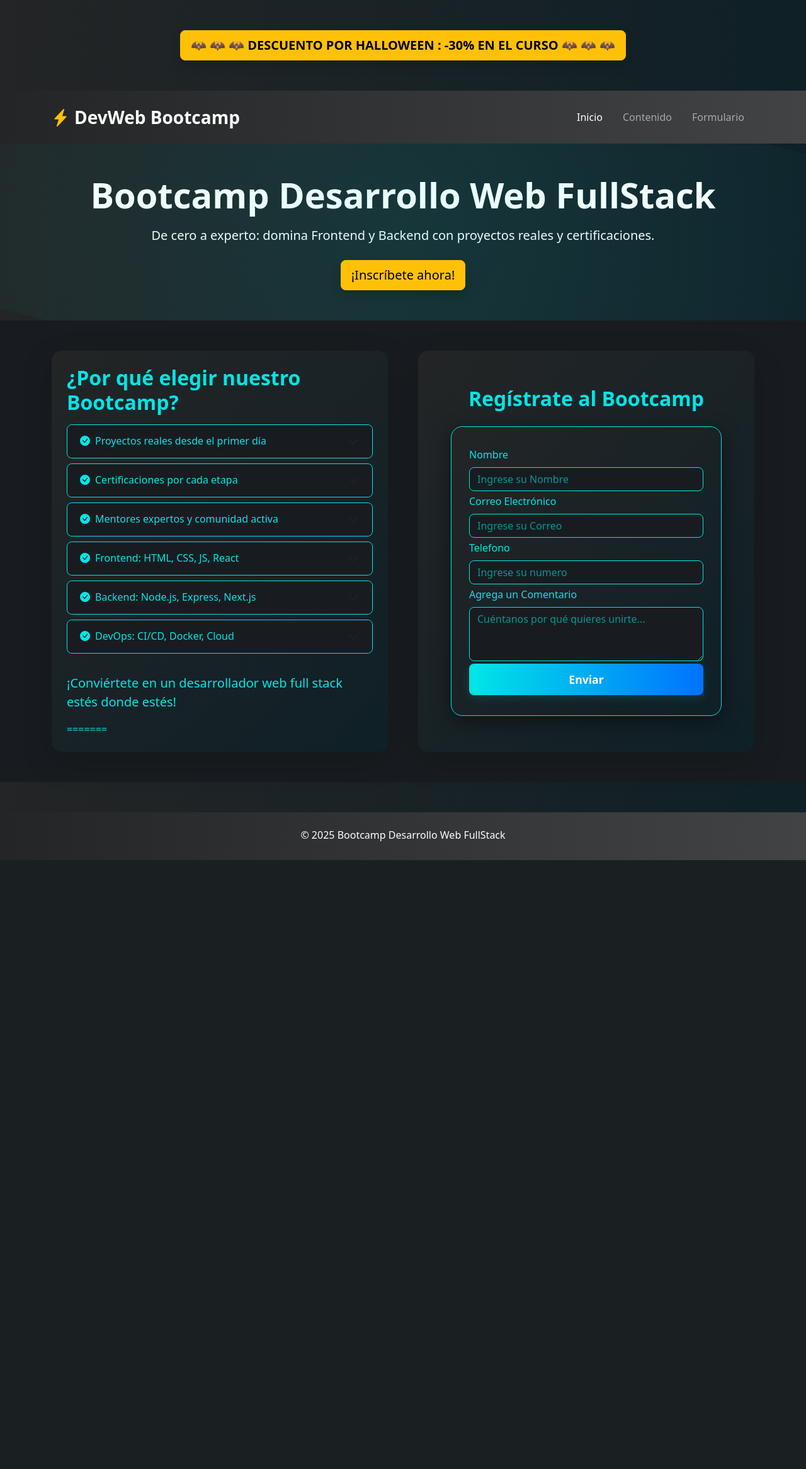
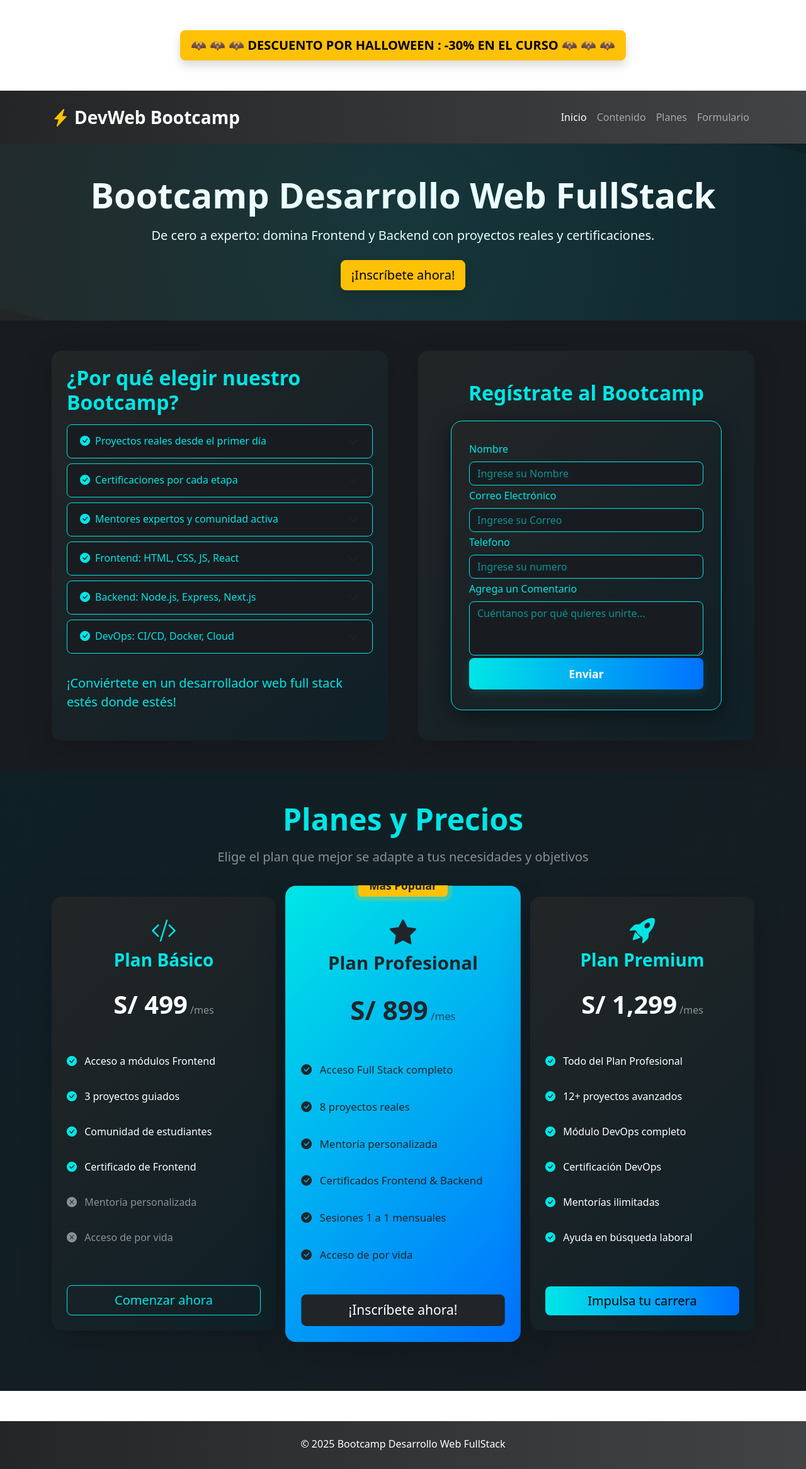
Before and after one commit to RobeSeba/landing-page-full-stack, a PHP site: page / in a window 1280 px wide. Shown: the whole page at 63% size. Before the commit the page ends 1366 px from the top, so only its background shows below. Run offline with PHP 8.4, Linux system fonts and the light colour scheme.

Commit message:
Solucion de conflictos con tablas

```diff
--- a/css/style.css
+++ b/css/style.css
@@ -8,28 +8,26 @@ html {
     scroll-behavior: smooth;
 }
 
-body{
-    background: linear-gradient(90deg, #232526 0%, #0f2027 100%);
-    color: #fff;
-    overflow-x: hidden;
+
+
+/* =========================
+   PRICING CARDS SECTION
+   ========================= */
+
+.pricing-card {
+    position: relative;
+    overflow: hidden;
 }
 
-/* =========================
-   EFECTOS HOVER AVANZADOS
-   ========================= */
-
-/* Navbar hover effects */
-.navbar-nav .nav-link {
-    position: relative;
-    transition: all 0.3s ease;
-    padding: 8px 16px !important;
-    border-radius: 8px;
-}
-
-.navbar-nav .nav-link:hover {
-    color: #00e6e6 !important;
-    transform: translateY(-2px);
-    background: rgba(0, 230, 230, 0.1);
+.pricing-card::after {
+    content: '';
+    position: absolute;
+    top: 0;
+    left: -100%;
+    width: 100%;
+    height: 100%;
+    background: linear-gradient(90deg, transparent, rgba(255, 255, 255, 0.05), transparent);
+    transition: all 0.6s ease;
 }
 
 .navbar-nav .nav-link::after {
@@ -374,5 +372,194 @@ body{
         opacity: 1;
     }
 
+}
+
+/* =========================
+   PRICING CARDS SECTION
+   ========================= */
+
+.pricing-card {
+    position: relative;
+    overflow: hidden;
+}
+
+.pricing-card::after {
+    content: '';
+    position: absolute;
+    top: 0;
+    left: -100%;
+    width: 100%;
+    height: 100%;
+    background: linear-gradient(90deg, transparent, rgba(255, 255, 255, 0.05), transparent);
+    transition: all 0.6s ease;
+}
+
+.pricing-card:hover::after {
+    left: 100%;
+}
+
+.pricing-card:hover {
+    transform: translateY(-10px) scale(1.03) !important;
+    box-shadow: 0 25px 50px rgba(0, 230, 230, 0.3) !important;
+}
+
+.pricing-card .pricing-amount {
+    position: relative;
+    display: inline-block;
+}
+
+.pricing-card .pricing-amount::after {
+    content: '';
+    position: absolute;
+    bottom: -5px;
+    left: 50%;
+    width: 0;
+    height: 2px;
+    background: linear-gradient(90deg, #00e6e6, #0072ff);
+    transition: all 0.3s ease;
+    transform: translateX(-50%);
+}
+
+.pricing-card:hover .pricing-amount::after {
+    width: 100%;
+}
+
+/* Badge animado para el plan más popular */
+.badge.bg-warning {
+    animation: pulse-badge 2s ease-in-out infinite;
+}
+
+@keyframes pulse-badge {
+    0%, 100% {
+        transform: scale(1);
+        box-shadow: 0 0 0 0 rgba(255, 193, 7, 0.7);
+    }
+    50% {
+        transform: scale(1.05);
+        box-shadow: 0 0 0 10px rgba(255, 193, 7, 0);
+    }
+}
+
+/* Efectos en los iconos de las tarjetas */
+.pricing-card .bi {
+    transition: all 0.3s ease;
+}
+
+.pricing-card:hover .bi-code-slash,
+.pricing-card:hover .bi-rocket-takeoff-fill {
+    transform: scale(1.2) rotate(10deg);
+}
+
+.pricing-card:hover .bi-star-fill {
+    animation: rotate-star 1s ease-in-out;
+}
+
+@keyframes rotate-star {
+    0%, 100% { transform: rotate(0deg) scale(1); }
+    25% { transform: rotate(-15deg) scale(1.1); }
+    50% { transform: rotate(0deg) scale(1.2); }
+    75% { transform: rotate(15deg) scale(1.1); }
+}
+
+/* Responsive adjustments for pricing section */
+@media (max-width: 991px) {
+    .pricing-card.position-relative {
+        transform: scale(1) !important;
+        margin-top: 2rem;
+    }
+}
+
+@media (max-width: 768px) {
+    .pricing-card {
+        margin-bottom: 1rem;
+    }
+}
+
+/* =========================
+   CAROUSEL PRICING MOBILE
+   ========================= */
+
+/* Indicadores del carrusel personalizados */
+#pricingCarousel .carousel-indicators {
+    bottom: -40px;
+}
+
+#pricingCarousel .carousel-indicators button {
+    width: 12px;
+    height: 12px;
+    border-radius: 50%;
+    background-color: rgba(0, 230, 230, 0.3);
+    border: none;
+    margin: 0 5px;
+    transition: all 0.3s ease;
+}
+
+#pricingCarousel .carousel-indicators button.active {
+    background-color: #00e6e6;
+    width: 30px;
+    border-radius: 6px;
+}
+
+/* Controles del carrusel personalizados */
+#pricingCarousel .carousel-control-prev,
+#pricingCarousel .carousel-control-next {
+    width: 50px;
+    height: 50px;
+    top: 50%;
+    transform: translateY(-50%);
+    background: rgba(0, 230, 230, 0.2);
+    border-radius: 50%;
+    opacity: 1;
+    transition: all 0.3s ease;
+}
+
+#pricingCarousel .carousel-control-prev {
+    left: -15px;
+}
+
+#pricingCarousel .carousel-control-next {
+    right: -15px;
+}
+
+#pricingCarousel .carousel-control-prev:hover,
+#pricingCarousel .carousel-control-next:hover {
+    background: rgba(0, 230, 230, 0.4);
+    transform: translateY(-50%) scale(1.1);
+}
+
+#pricingCarousel .carousel-control-prev-icon,
+#pricingCarousel .carousel-control-next-icon {
+    filter: brightness(0) invert(1);
+}
+
+/* Transiciones suaves del carrusel */
+#pricingCarousel .carousel-item {
+    transition: transform 0.6s ease-in-out;
+}
+
+/* Espaciado del carrusel */
+#pricingCarousel .carousel-inner {
+    padding: 20px 0;
+}
+
+/* Hacer las tarjetas del carrusel más táctiles en móvil */
+@media (max-width: 767px) {
+    #pricingCarousel .pricing-card {
+        transform: none !important;
+    }
+
+    #pricingCarousel .carousel-control-prev,
+    #pricingCarousel .carousel-control-next {
+        width: 40px;
+        height: 40px;
+    }
+
+    #pricingCarousel .carousel-control-prev {
+        left: -10px;
+    }
+
+    #pricingCarousel .carousel-control-next {
+        right: -10px;
+    }
 
 }
--- a/index.html
+++ b/index.html
@@ -38,6 +38,9 @@
             </li>
             <li class="nav-item">
               <a class="nav-link" href="#contenido">Contenido</a>
+            </li>
+            <li class="nav-item">
+              <a class="nav-link" href="#planes">Planes</a>
             </li>
             <li class="nav-item">
               <a class="nav-link" href="#formulario">Formulario</a>
@@ -148,8 +151,6 @@
                 </div>
               </div>
               <p class="fs-5 mt-4">¡Conviértete en un desarrollador web full stack estés donde estés!</p>
-=======
-
             </div>
           </div>
           <div class="col-lg-6 d-flex flex-column justify-content-center">
@@ -193,8 +194,341 @@
         </div>
       </div>
     </section>
+
+    <!-- Sección de Planes y Precios -->
+    <section class="py-5" id="planes" style="background: linear-gradient(135deg, #0f2027 0%, #181c20 100%);">
+      <div class="container">
+        <div class="text-center mb-5">
+          <h2 class="display-5 fw-bold mb-3" style="color: #00e6e6;">Planes y Precios</h2>
+          <p class="lead text-white-50">Elige el plan que mejor se adapte a tus necesidades y objetivos</p>
+        </div>
+
+        <!-- Carrusel para móviles -->
+        <div id="pricingCarousel" class="carousel slide d-md-none" data-bs-ride="carousel">
+          <div class="carousel-indicators">
+            <button type="button" data-bs-target="#pricingCarousel" data-bs-slide-to="0" class="active" aria-current="true" aria-label="Plan Básico"></button>
+            <button type="button" data-bs-target="#pricingCarousel" data-bs-slide-to="1" aria-label="Plan Profesional"></button>
+            <button type="button" data-bs-target="#pricingCarousel" data-bs-slide-to="2" aria-label="Plan Premium"></button>
+          </div>
+
+          <div class="carousel-inner pb-5">
+            <!-- Plan Básico - Slide 1 -->
+            <div class="carousel-item active">
+              <div class="d-flex justify-content-center px-3">
+                <div class="card border-0 shadow-lg rounded-4 pricing-card" style="background: linear-gradient(135deg, #232526 0%, #0f2027 100%); transition: transform 0.3s ease; width: 100%; max-width: 400px;">
+                  <div class="card-body p-4 d-flex flex-column">
+                    <div class="text-center mb-4">
+                      <i class="bi bi-code-slash fs-1 mb-3" style="color: #00e6e6;"></i>
+                      <h3 class="fw-bold" style="color: #00e6e6;">Plan Básico</h3>
+                      <div class="pricing-amount my-3">
+                        <span class="fs-1 fw-bold text-white">S/ 49.90</span>
+                        <span class="text-white-50">/mes</span>
+                      </div>
+                    </div>
+
+                    <ul class="list-unstyled mb-4 flex-grow-1">
+                      <li class="mb-3 text-white">
+                        <i class="bi bi-check-circle-fill me-2" style="color: #00e6e6;"></i>
+                        Acceso a módulos Frontend
+                      </li>
+                      <li class="mb-3 text-white">
+                        <i class="bi bi-check-circle-fill me-2" style="color: #00e6e6;"></i>
+                        3 proyectos guiados
+                      </li>
+                      <li class="mb-3 text-white">
+                        <i class="bi bi-check-circle-fill me-2" style="color: #00e6e6;"></i>
+                        Comunidad de estudiantes
+                      </li>
+                      <li class="mb-3 text-white">
+                        <i class="bi bi-check-circle-fill me-2" style="color: #00e6e6;"></i>
+                        Certificado de Frontend
+                      </li>
+                      <li class="mb-3 text-white-50">
+                        <i class="bi bi-x-circle-fill me-2"></i>
+                        Mentoría personalizada
+                      </li>
+                      <li class="mb-3 text-white-50">
+                        <i class="bi bi-x-circle-fill me-2"></i>
+                        Acceso de por vida
+                      </li>
+                    </ul>
+
+                    <a href="#formulario" class="btn btn-outline-info btn-lg w-100" style="border-color: #00e6e6; color: #00e6e6;">
+                      Comenzar ahora
+                    </a>
+                  </div>
+                </div>
+              </div>
+            </div>
+
+            <!-- Plan Profesional - Slide 2 -->
+            <div class="carousel-item">
+              <div class="d-flex justify-content-center px-3">
+                <div class="card border-0 shadow-lg rounded-4 pricing-card position-relative" style="background: linear-gradient(135deg, #00e6e6 0%, #0072ff 100%); transition: transform 0.3s ease; width: 100%; max-width: 400px;">
+                  <div class="position-absolute top-0 start-50 translate-middle">
+                    <span class="badge bg-warning text-dark px-3 py-2 fs-6">Más Popular</span>
+                  </div>
+                  <div class="card-body p-4 d-flex flex-column">
+                    <div class="text-center mb-4 mt-3">
+                      <i class="bi bi-star-fill fs-1 mb-3 text-dark"></i>
+                      <h3 class="fw-bold text-dark">Plan Profesional</h3>
+                      <div class="pricing-amount my-3">
+                        <span class="fs-1 fw-bold text-dark">S/ 89.90</span>
+                        <span class="text-dark opacity-75">/mes</span>
+                      </div>
+                    </div>
+
+                    <ul class="list-unstyled mb-4 flex-grow-1">
+                      <li class="mb-3 text-dark">
+                        <i class="bi bi-check-circle-fill me-2"></i>
+                        Acceso Full Stack completo
+                      </li>
+                      <li class="mb-3 text-dark">
+                        <i class="bi bi-check-circle-fill me-2"></i>
+                        8 proyectos reales
+                      </li>
+                      <li class="mb-3 text-dark">
+                        <i class="bi bi-check-circle-fill me-2"></i>
+                        Mentoría personalizada
+                      </li>
+                      <li class="mb-3 text-dark">
+                        <i class="bi bi-check-circle-fill me-2"></i>
+                        Certificados Frontend & Backend
+                      </li>
+                      <li class="mb-3 text-dark">
+                        <i class="bi bi-check-circle-fill me-2"></i>
+                        Sesiones 1 a 1 mensuales
+                      </li>
+                      <li class="mb-3 text-dark">
+                        <i class="bi bi-check-circle-fill me-2"></i>
+                        Acceso de por vida
+                      </li>
+                    </ul>
+
+                    <a href="#formulario" class="btn btn-dark btn-lg w-100">
+                      ¡Inscríbete ahora!
+                    </a>
+                  </div>
+                </div>
+              </div>
+            </div>
+
+            <!-- Plan Premium - Slide 3 -->
+            <div class="carousel-item">
+              <div class="d-flex justify-content-center px-3">
+                <div class="card border-0 shadow-lg rounded-4 pricing-card" style="background: linear-gradient(135deg, #232526 0%, #0f2027 100%); transition: transform 0.3s ease; width: 100%; max-width: 400px;">
+                  <div class="card-body p-4 d-flex flex-column">
+                    <div class="text-center mb-4">
+                      <i class="bi bi-rocket-takeoff-fill fs-1 mb-3" style="color: #00e6e6;"></i>
+                      <h3 class="fw-bold" style="color: #00e6e6;">Plan Premium</h3>
+                      <div class="pricing-amount my-3">
+                        <span class="fs-1 fw-bold text-white">S/ 129.90</span>
+                        <span class="text-white-50">/mes</span>
+                      </div>
+                    </div>
+
+                    <ul class="list-unstyled mb-4 flex-grow-1">
+                      <li class="mb-3 text-white">
+                        <i class="bi bi-check-circle-fill me-2" style="color: #00e6e6;"></i>
+                        Todo del Plan Profesional
+                      </li>
+                      <li class="mb-3 text-white">
+                        <i class="bi bi-check-circle-fill me-2" style="color: #00e6e6;"></i>
+                        12+ proyectos avanzados
+                      </li>
+                      <li class="mb-3 text-white">
+                        <i class="bi bi-check-circle-fill me-2" style="color: #00e6e6;"></i>
+                        Módulo DevOps completo
+                      </li>
+                      <li class="mb-3 text-white">
+                        <i class="bi bi-check-circle-fill me-2" style="color: #00e6e6;"></i>
+                        Certificación DevOps
+                      </li>
+                      <li class="mb-3 text-white">
+                        <i class="bi bi-check-circle-fill me-2" style="color: #00e6e6;"></i>
+                        Mentorías ilimitadas
+                      </li>
+                      <li class="mb-3 text-white">
+                        <i class="bi bi-check-circle-fill me-2" style="color: #00e6e6;"></i>
+                        Ayuda en búsqueda laboral
+                      </li>
+                    </ul>
+
+                    <a href="#formulario" class="btn btn-info btn-lg w-100" style="background: linear-gradient(90deg, #00e6e6 0%, #0072ff 100%); border: none;">
+                      Impulsa tu carrera
+                    </a>
+                  </div>
+                </div>
+              </div>
+            </div>
+          </div>
+
+          <!-- Controles del carrusel -->
+          <button class="carousel-control-prev" type="button" data-bs-target="#pricingCarousel" data-bs-slide="prev">
+            <span class="carousel-control-prev-icon" aria-hidden="true"></span>
+            <span class="visually-hidden">Anterior</span>
+          </button>
+          <button class="carousel-control-next" type="button" data-bs-target="#pricingCarousel" data-bs-slide="next">
+            <span class="carousel-control-next-icon" aria-hidden="true"></span>
+            <span class="visually-hidden">Siguiente</span>
+          </button>
+        </div>
+
+        <!-- Grid para tablets y escritorio -->
+        <div class="row g-4 justify-content-center d-none d-md-flex">
+          <!-- Plan Básico -->
+          <div class="col-lg-4 col-md-6">
+            <div class="card h-100 border-0 shadow-lg rounded-4 pricing-card" style="background: linear-gradient(135deg, #232526 0%, #0f2027 100%); transition: transform 0.3s ease;">
+              <div class="card-body p-4 d-flex flex-column">
+                <div class="text-center mb-4">
+                  <i class="bi bi-code-slash fs-1 mb-3" style="color: #00e6e6;"></i>
+                  <h3 class="fw-bold" style="color: #00e6e6;">Plan Básico</h3>
+                  <div class="pricing-amount my-3">
+                    <span class="fs-1 fw-bold text-white">S/ 499</span>
+                    <span class="text-white-50">/mes</span>
+                  </div>
+                </div>
+
+                <ul class="list-unstyled mb-4 flex-grow-1">
+                  <li class="mb-3 text-white">
+                    <i class="bi bi-check-circle-fill me-2" style="color: #00e6e6;"></i>
+                    Acceso a módulos Frontend
+                  </li>
+                  <li class="mb-3 text-white">
+                    <i class="bi bi-check-circle-fill me-2" style="color: #00e6e6;"></i>
+                    3 proyectos guiados
+                  </li>
+                  <li class="mb-3 text-white">
+                    <i class="bi bi-check-circle-fill me-2" style="color: #00e6e6;"></i>
+                    Comunidad de estudiantes
+                  </li>
+                  <li class="mb-3 text-white">
+                    <i class="bi bi-check-circle-fill me-2" style="color: #00e6e6;"></i>
+                    Certificado de Frontend
+                  </li>
+                  <li class="mb-3 text-white-50">
+                    <i class="bi bi-x-circle-fill me-2"></i>
+                    Mentoría personalizada
+                  </li>
+                  <li class="mb-3 text-white-50">
+                    <i class="bi bi-x-circle-fill me-2"></i>
+                    Acceso de por vida
+                  </li>
+                </ul>
+
+                <a href="#formulario" class="btn btn-outline-info btn-lg w-100" style="border-color: #00e6e6; color: #00e6e6;">
+                  Comenzar ahora
+                </a>
+              </div>
+            </div>
+          </div>
+
+          <!-- Plan Profesional (Destacado) -->
+          <div class="col-lg-4 col-md-6">
+            <div class="card h-100 border-0 shadow-lg rounded-4 pricing-card position-relative" style="background: linear-gradient(135deg, #00e6e6 0%, #0072ff 100%); transform: scale(1.05); transition: transform 0.3s ease;">
+              <div class="position-absolute top-0 start-50 translate-middle">
+                <span class="badge bg-warning text-dark px-3 py-2 fs-6">Más Popular</span>
+              </div>
+              <div class="card-body p-4 d-flex flex-column">
+                <div class="text-center mb-4 mt-3">
+                  <i class="bi bi-star-fill fs-1 mb-3 text-dark"></i>
+                  <h3 class="fw-bold text-dark">Plan Profesional</h3>
+                  <div class="pricing-amount my-3">
+                    <span class="fs-1 fw-bold text-dark">S/ 899</span>
+                    <span class="text-dark opacity-75">/mes</span>
+                  </div>
+                </div>
+
+                <ul class="list-unstyled mb-4 flex-grow-1">
+                  <li class="mb-3 text-dark">
+                    <i class="bi bi-check-circle-fill me-2"></i>
+                    Acceso Full Stack completo
+                  </li>
+                  <li class="mb-3 text-dark">
+                    <i class="bi bi-check-circle-fill me-2"></i>
+                    8 proyectos reales
+                  </li>
+                  <li class="mb-3 text-dark">
+                    <i class="bi bi-check-circle-fill me-2"></i>
+                    Mentoría personalizada
+                  </li>
+                  <li class="mb-3 text-dark">
+                    <i class="bi bi-check-circle-fill me-2"></i>
+                    Certificados Frontend & Backend
+                  </li>
+                  <li class="mb-3 text-dark">
+                    <i class="bi bi-check-circle-fill me-2"></i>
+                    Sesiones 1 a 1 mensuales
+                  </li>
+                  <li class="mb-3 text-dark">
+                    <i class="bi bi-check-circle-fill me-2"></i>
+                    Acceso de por vida
+                  </li>
+                </ul>
+
+                <a href="#formulario" class="btn btn-dark btn-lg w-100">
+                  ¡Inscríbete ahora!
+                </a>
+              </div>
+            </div>
+          </div>
+
+          <!-- Plan Premium -->
+          <div class="col-lg-4 col-md-6">
+            <div class="card h-100 border-0 shadow-lg rounded-4 pricing-card" style="background: linear-gradient(135deg, #232526 0%, #0f2027 100%); transition: transform 0.3s ease;">
+              <div class="card-body p-4 d-flex flex-column">
+                <div class="text-center mb-4">
+                  <i class="bi bi-rocket-takeoff-fill fs-1 mb-3" style="color: #00e6e6;"></i>
+                  <h3 class="fw-bold" style="color: #00e6e6;">Plan Premium</h3>
+                  <div class="pricing-amount my-3">
+                    <span class="fs-1 fw-bold text-white">S/ 1,299</span>
+                    <span class="text-white-50">/mes</span>
+                  </div>
+                </div>
+
+                <ul class="list-unstyled mb-4 flex-grow-1">
+                  <li class="mb-3 text-white">
+                    <i class="bi bi-check-circle-fill me-2" style="color: #00e6e6;"></i>
+                    Todo del Plan Profesional
+                  </li>
+                  <li class="mb-3 text-white">
+                    <i class="bi bi-check-circle-fill me-2" style="color: #00e6e6;"></i>
+                    12+ proyectos avanzados
+                  </li>
+                  <li class="mb-3 text-white">
+                    <i class="bi bi-check-circle-fill me-2" style="color: #00e6e6;"></i>
+                    Módulo DevOps completo
+                  </li>
+                  <li class="mb-3 text-white">
+                    <i class="bi bi-check-circle-fill me-2" style="color: #00e6e6;"></i>
+                    Certificación DevOps
+                  </li>
+                  <li class="mb-3 text-white">
+                    <i class="bi bi-check-circle-fill me-2" style="color: #00e6e6;"></i>
+                    Mentorías ilimitadas
+                  </li>
+                  <li class="mb-3 text-white">
+                    <i class="bi bi-check-circle-fill me-2" style="color: #00e6e6;"></i>
+                    Ayuda en búsqueda laboral
+                  </li>
+                </ul>
+
+                <a href="#formulario" class="btn btn-info btn-lg w-100" style="background: linear-gradient(90deg, #00e6e6 0%, #0072ff 100%); border: none;">
+                  Impulsa tu carrera
+                </a>
+              </div>
+            </div>
+          </div>
+        </div>
+
+        <!-- Nota adicional -->
+        <div class="text-center mt-5">
+
+        </div>
+      </div>
+    </section>
+
   </main>
-  <footer>
 
   <footer class="py-4 mt-5" style="background: linear-gradient(90deg, #232526 0%, #414345 100%); color: #fff;">
     <div class="container text-center">
```
